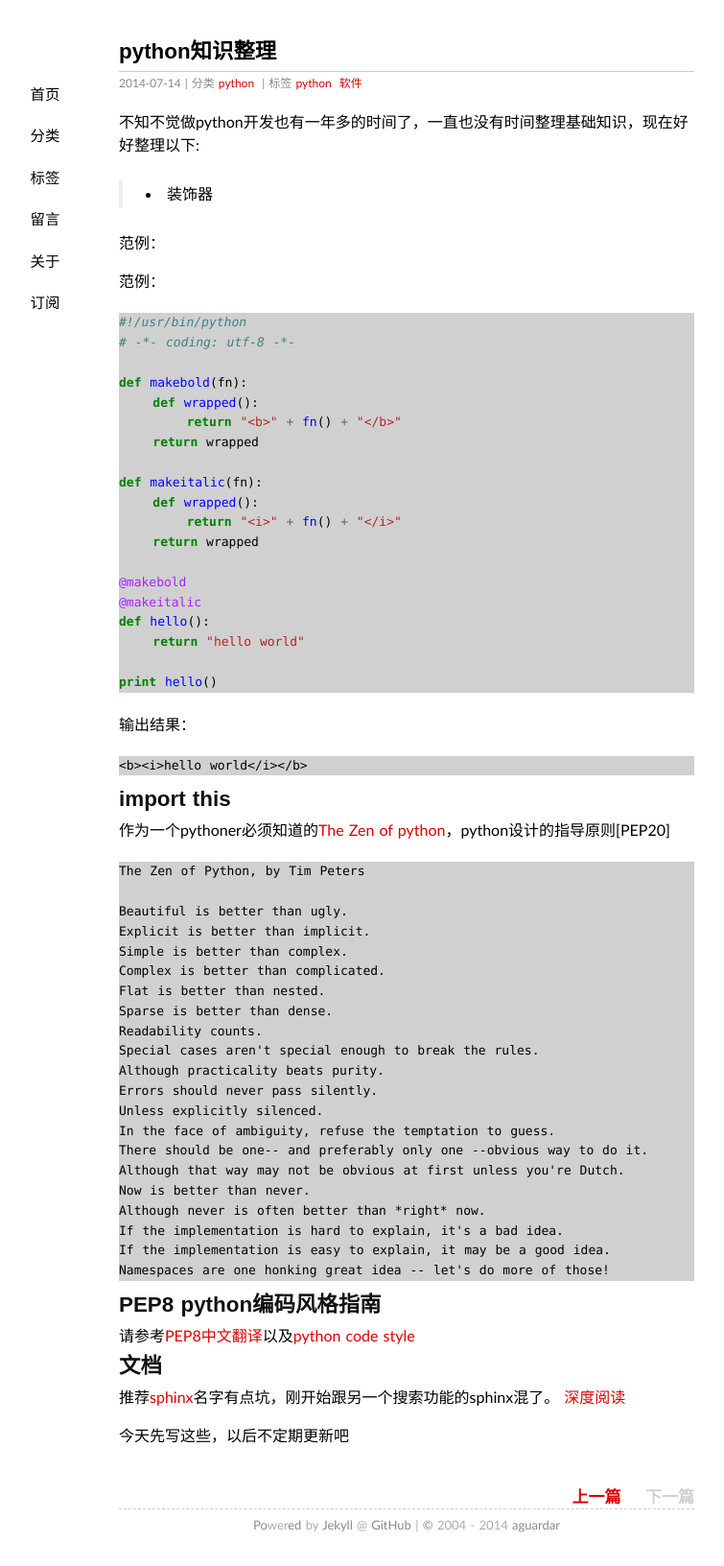
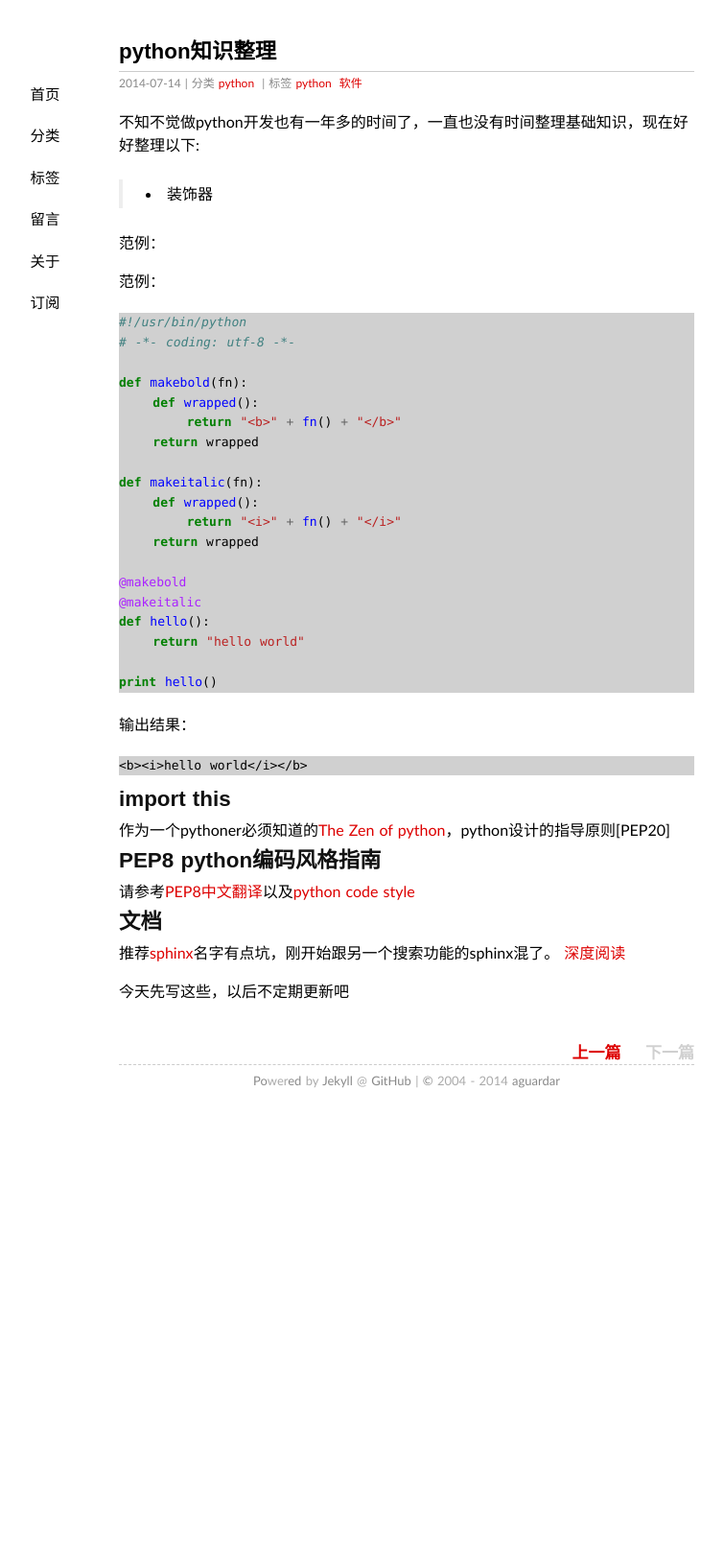
Before and after one commit to aguardar/aguardar.github.com, a Jekyll site: the page built from _posts/2014-7-14-markpython.md, in a window 1280 px wide. Shown: the whole page at 96% size, without its empty margins (216-971 px from the left). Built offline with Jekyll 4.4.1, drawn with Linux system fonts in a browser that asks for light colours; some web fonts are replaced; Markdown is read by kramdown in place of the engine named in the settings; comment, search, counter and statistics services are not loaded; after the commit the page ends 1169 px from its top, so only the background shows below that.

Commit message:
Update 2014-7-14-markpython.md

````diff
--- a/_posts/2014-7-14-markpython.md
+++ b/_posts/2014-7-14-markpython.md
@@ -34,36 +34,14 @@
 print hello()
 ```
 输出结果：
-```restlt
+
+```
 <b><i>hello world</i></b>
 ```
 
 
 ## import this
 作为一个pythoner必须知道的[The Zen of python]，python设计的指导原则[PEP20]
-```zen
-The Zen of Python, by Tim Peters
-
-Beautiful is better than ugly.
-Explicit is better than implicit.
-Simple is better than complex.
-Complex is better than complicated.
-Flat is better than nested.
-Sparse is better than dense.
-Readability counts.
-Special cases aren't special enough to break the rules.
-Although practicality beats purity.
-Errors should never pass silently.
-Unless explicitly silenced.
-In the face of ambiguity, refuse the temptation to guess.
-There should be one-- and preferably only one --obvious way to do it.
-Although that way may not be obvious at first unless you're Dutch.
-Now is better than never.
-Although never is often better than *right* now.
-If the implementation is hard to explain, it's a bad idea.
-If the implementation is easy to explain, it may be a good idea.
-Namespaces are one honking great idea -- let's do more of those!
-```
 
 
 ##PEP8 python编码风格指南
````
